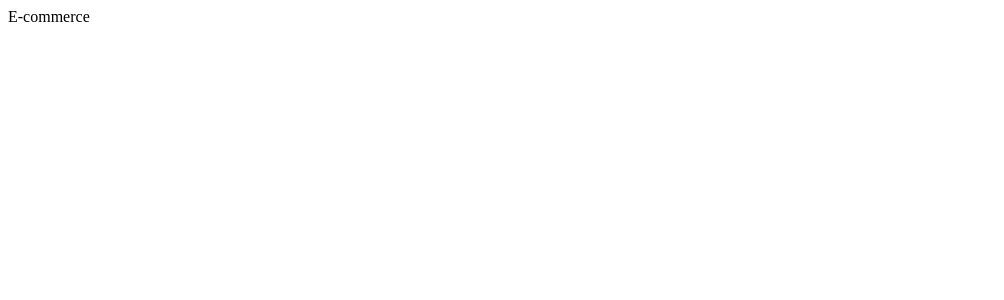
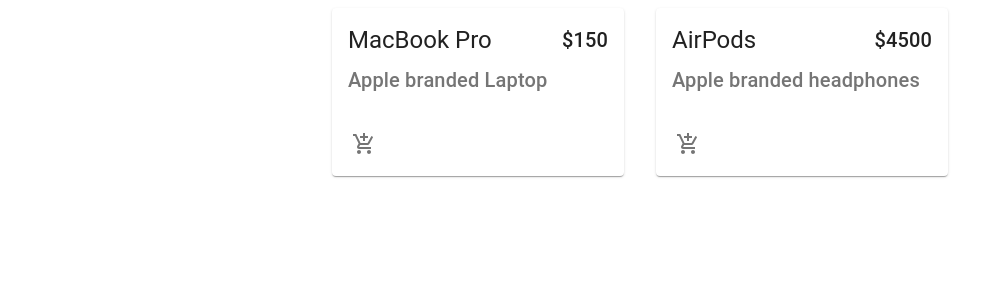
Before and after one commit to brendantfinn/ecommerce-web-store, a React (Create React App) app: page / in a window 1280 px wide. Shown: the top 300 px of the page, without its empty margins (0-1004 px from the left). Built offline with nearby package versions, Linux system fonts and the light colour scheme.

Commit message:
product card structured and connected

```diff
--- a/src/App.js
+++ b/src/App.js
@@ -1,10 +1,10 @@
 // rafce = reactArrowFunctionComponent
 import React from 'react'
-
+import Products from './components/Products/Products'
 const App = () => {
     return (
         <div>
-           E-commerce
+           <Products/>
         </div>
     )
 }
--- /dev/null
+++ b/src/components/Products/Product/Product.js
@@ -0,0 +1,36 @@
+// rafce = reactArrowFunctionComponent
+import React from 'react'
+import  {Card, CardMedia, CardContent, CardActions, Typography, IconButton } from '@material-ui/core';
+import {AddShoppingCart} from '@material-ui/icons'
+// import classes from '*.module.css';
+
+import useStyles from './styles'
+
+const Product = ({ product }) => {
+    const classes = useStyles();
+    return (
+        <Card className={classes.root}>
+            <CardMedia className="classes.media" image='' title={product.name} />
+            <CardContent>
+                <div className={classes.cardContent}>
+                    <Typography variant="h5" gutterBottom>
+                        {product.name}
+                    </Typography>
+                    <Typography variant="h6">
+                        {product.price}
+                    </Typography>
+                </div>
+                <Typography variant="h6" color="textSecondary">{product.description}</Typography>
+            </CardContent>
+            <CardActions disableSpacing className="cardActions">
+                <IconButton aria-label="Add to Cart">
+                    <AddShoppingCart />
+                </IconButton>
+            </CardActions>
+
+
+        </Card>
+    )
+}
+
+export default Product
--- /dev/null
+++ b/src/components/Products/Product/styles.js
@@ -0,0 +1,20 @@
+import {makeStyles} from '@material-ui/core/styles';
+
+export default makeStyles(() => ({
+    root: {
+        // maxWidth: 345, original width style
+        maxWidth: '100%',
+      },
+      media: {
+        height: 0,
+        paddingTop: '56.25%', // 16:9
+      },
+      cardActions: {
+        display: 'flex',
+        justifyContent: 'flex-end',
+      },
+      cardContent: {
+        display: 'flex',
+        justifyContent: 'space-between',
+      },
+}));
--- /dev/null
+++ b/src/components/Products/Products.js
@@ -0,0 +1,24 @@
+import React from 'react';
+import { Grid } from '@material-ui/core';
+import Product from './Product/Product'
+
+const products = [
+    {id:1, name:"MacBook Pro", description: "Apple branded Laptop", price: '$150'},
+    {id:2, name:"AirPods", description: "Apple branded headphones", price: '$4500'},
+]
+const Products = () => {
+    return (
+        <main>
+            <Grid container justify="center" spacing={4}>
+                {products.map((product)=>(
+                    <Grid item key={product.id} xs={12} sm={6} md={4} lg={3}>
+                        <Product product={product}/>
+                    </Grid>
+                ))}
+            </Grid>
+
+        </main>
+    )
+}
+
+export default Products
```
Also changed, not shown: 1 other file (tests, documents, lock files or other folders).
